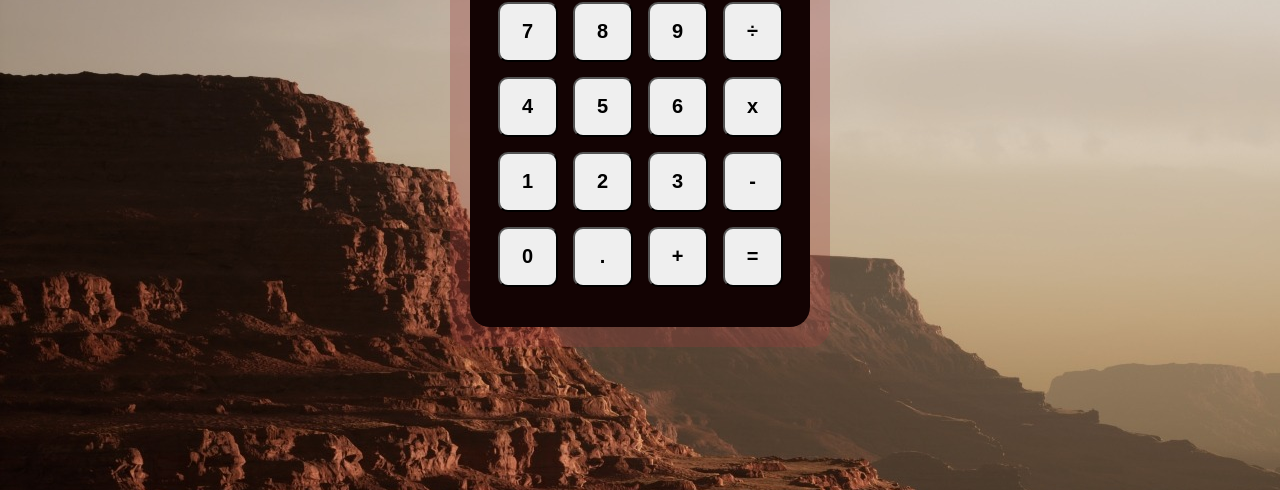
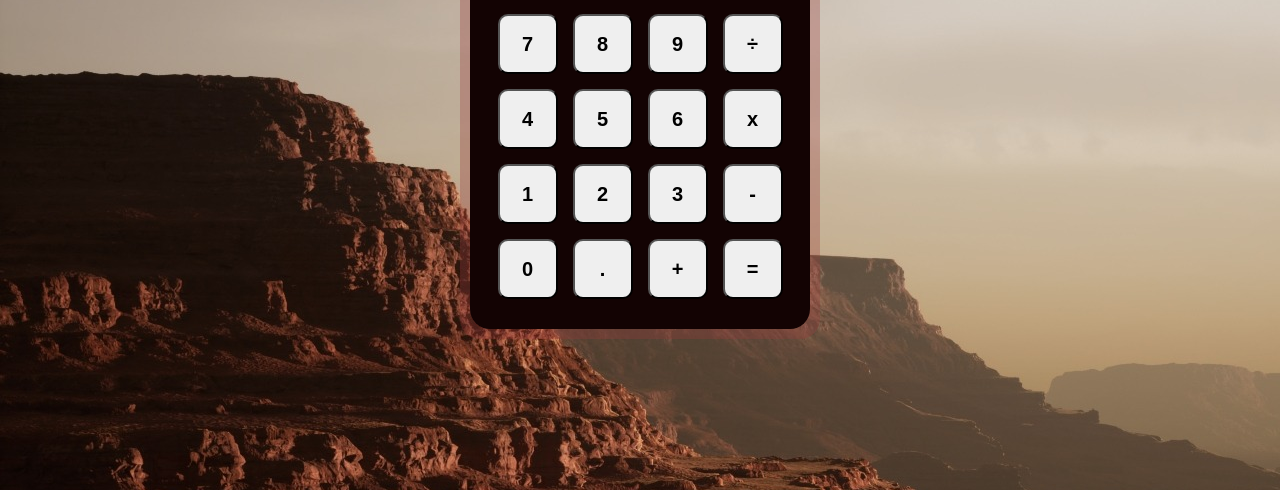
Before and after one commit to joshuazhou08/Calculator, a plain HTML site: page index.html in a window 1280 px wide. Shown: the part 310-800 px from the top of the page. Drawn offline with Linux system fonts and the light colour scheme.

Commit message:
Decrease Background Padding

```diff
--- a/index.html
+++ b/index.html
@@ -5,6 +5,9 @@
     <meta name="viewport" content="width=device-width, initial-scale=1.0">
     <title>Document</title>
     <link rel="stylesheet" href="style.css">
+    <link rel="preconnect" href="https://fonts.googleapis.com">
+<link rel="preconnect" href="https://fonts.gstatic.com" crossorigin>
+<link href="https://fonts.googleapis.com/css2?family=Nunito+Sans:opsz@6..12&display=swap" rel="stylesheet">
 </head>
 <body>
     <div class="background">
--- a/style.css
+++ b/style.css
@@ -13,11 +13,11 @@ html{
 .background {
     background-color: rgba(153, 60, 60, 0.308);
     border-radius: 20px;
-    padding: 20px;
+    padding: 10px;
 }
 .container {
     justify-content: center;
-    padding: 30px 25px;
+    padding: 30px 25px 20px;
     border-radius: 20px;
     background-color: rgb(19, 3, 3);
 
```
